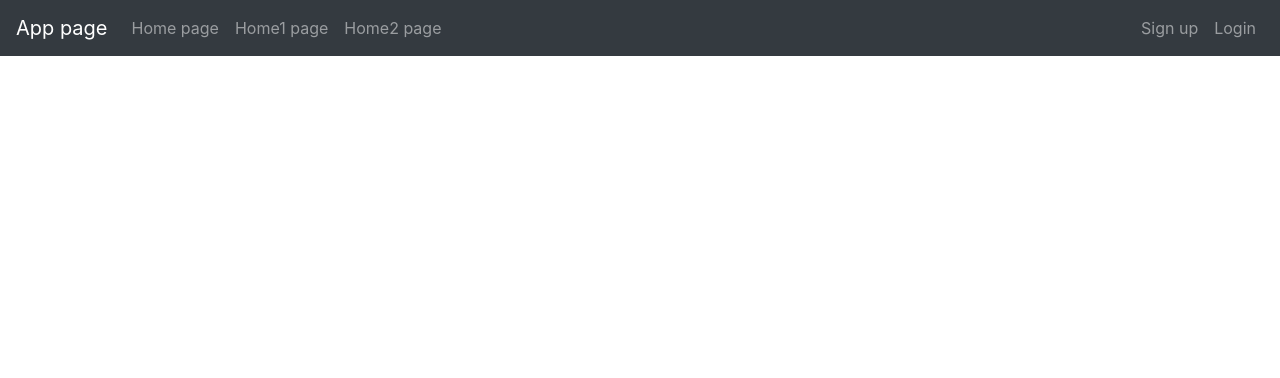
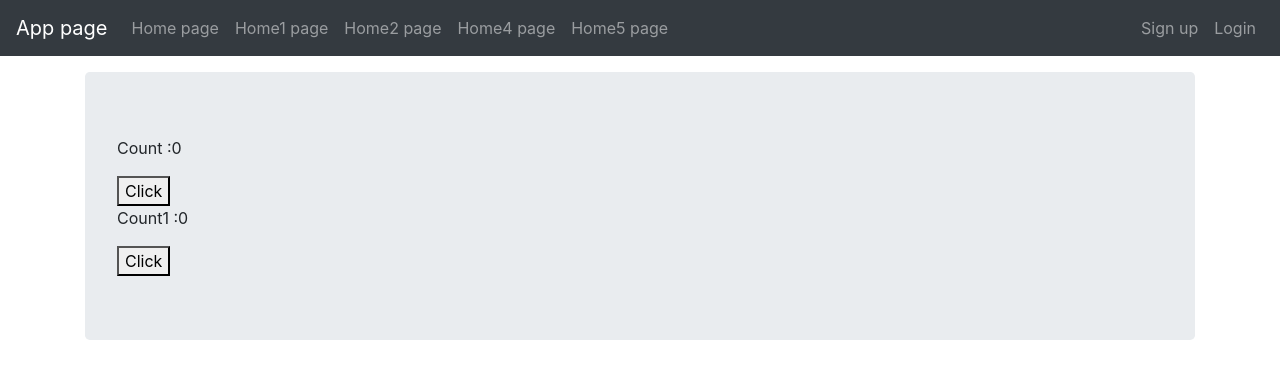
Before and after one commit to hbzhou/react-login-app, a React (Create React App) app: page /home4 in a window 1280 px wide. Shown: the top 378 px of the page. Built offline with nearby package versions, Linux system fonts and the light colour scheme.

Commit message:
add hooks tests

```diff
--- a/src/components/NavigationBar.js
+++ b/src/components/NavigationBar.js
@@ -11,6 +11,8 @@ import Profile from "./users/Profile";
 import Home from "./home/Home";
 import Home2 from "./home/Home2";
 import Home1 from "./home/Home1";
+import Home4 from "./home/Home4";
+import Home5 from "./home/Home5";
 
 const NavigationBar = () => {
 
@@ -42,6 +44,15 @@ const NavigationBar = () => {
                     <li className="nav-item">
                         <Link to="/home2" className="nav-link">Home2 page</Link>
                     </li>
+                    {/*<li className="nav-item">*/}
+                    {/*    <Link to="/home3" className="nav-link">Home3 page</Link>*/}
+                    {/*</li>*/}
+                    <li className="nav-item">
+                        <Link to="/home4" className="nav-link">Home4 page</Link>
+                    </li>
+                    <li className="nav-item">
+                        <Link to="/home5" className="nav-link">Home5 page</Link>
+                    </li>
                 </div>
                 {currentUser ?
                     (<div className="navbar-nav ml-auto">
@@ -72,6 +83,9 @@ const NavigationBar = () => {
                 <Route path = "/home" component={Home}/>
                 <Route path = "/home1" component={Home1}/>
                 <Route path = "/home2" component={Home2}/>
+                {/*<Route path = "/home3" component={Home3}/>*/}
+                <Route path = "/home4" component={Home4}/>
+                <Route path = "/home5" component={Home5}/>
             </div>
         </div>
     )
--- /dev/null
+++ b/src/components/home/Home4.js
@@ -0,0 +1,25 @@
+import React, {useState, useCallback} from 'react';
+
+const Home4 = () => {
+    const [count, setCount] = useState(0)
+    const [count1, setCount1] = useState(0)
+
+    const handClick = () => {
+        setCount(count + 1)
+    }
+    return (
+        <div className="jumbotron">
+            <div>
+                <p> Count :{count}</p>
+                <button onClick={handClick}>Click</button>
+            </div>
+
+            <div>
+                <p> Count1 :{count1}</p>
+                <button onClick={useCallback(() => setCount1(count1 + 1), [count1])}>Click</button>
+            </div>
+        </div>
+    )
+}
+
+export default Home4;
--- /dev/null
+++ b/src/components/home/Home5.js
@@ -0,0 +1,26 @@
+import React, {useReducer} from 'react';
+
+const initialState = {count: 0}
+const reducer = (state, action) => {
+    switch (action.type) {
+        case 'increment':
+            return {count: state.count + 1};
+        case 'decrement':
+            return {count: state.count - 1};
+        default:
+            throw new Error('Unknown action' + action.type);
+    }
+}
+const Home5 = () => {
+    console.log("Home5");
+    const [state, dispatch] = useReducer(reducer, initialState, (initialState) => initialState)
+    return (
+        <div className='jumbotron'>
+            <p> Count :{state.count} </p>
+            <button onClick={() => dispatch({type: 'increment'})}>+</button>
+            <button onClick={() => dispatch({type: 'decrement'})}>-</button>
+        </div>
+    )
+}
+
+export default Home5
```
Also changed, not shown: src/components/home/Home3.js (added, +24 -0 lines), src/components/home/Home3Child.js (added, +16 -0 lines).
